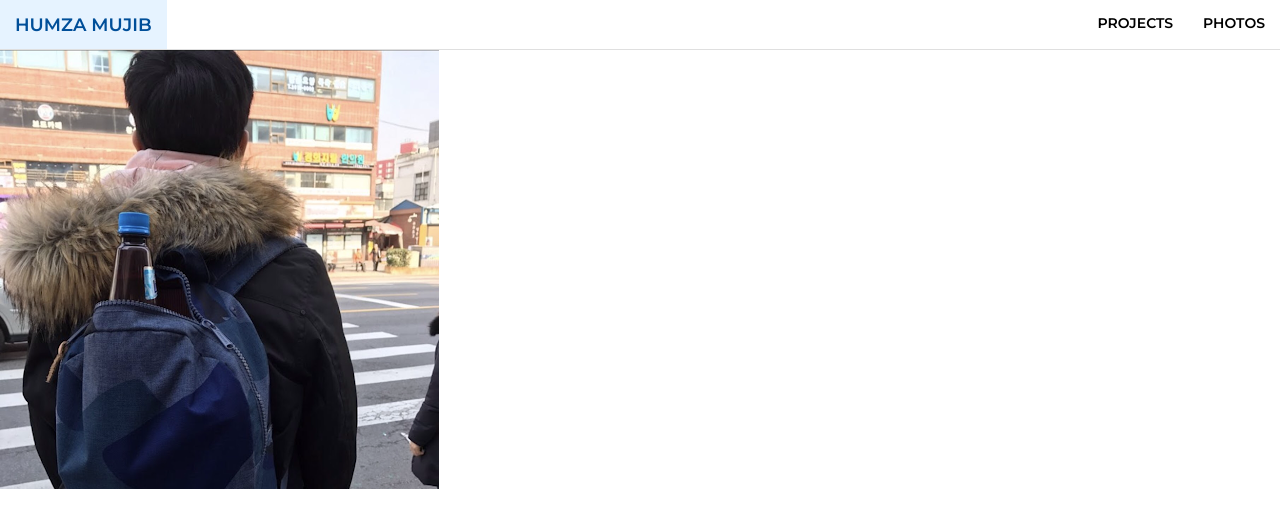
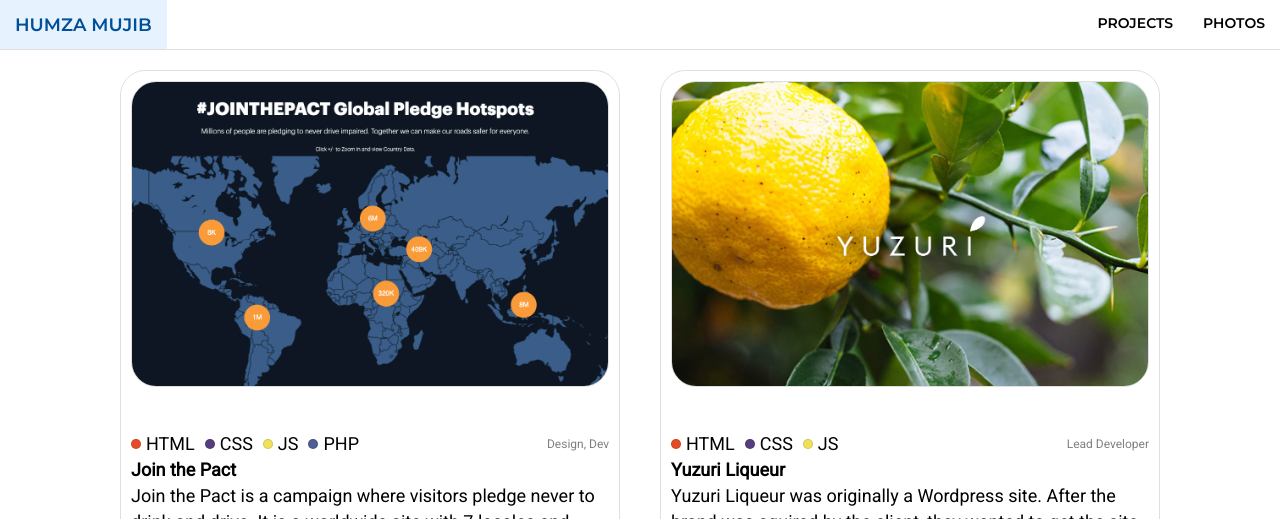
Before and after one commit to hkmcoding/personal-site, a Gatsby site: page /projects in a window 1280 px wide. Shown: the top 519 px of the page. Built offline with nearby package versions, Linux system fonts and the light colour scheme; Gatsby itself is replaced by a stand-in of ours.

Commit message:
Finished most of the project page with four, large projects so far

```diff
--- a/src/components/projectComponent.js
+++ b/src/components/projectComponent.js
@@ -24,8 +24,10 @@
           </div>
          </>
         	)}
+        	<span className={`role`}>{props.role}</span>
       </div>
       <div className={`project-description`}>
+        <span className={`project-title`}>{props.title}</span>
         <span>{props.description}</span>
       </div>
     </div>
--- a/src/pages/projects.js
+++ b/src/pages/projects.js
@@ -8,12 +8,28 @@
 import '../styles/projects.css'
 
 // Image imports
-import profilePic from '../images/profile-picture.png'
+import jointhepact from '../images/jointhepact.png'
+import yuzuri from '../images/yuzuri.png'
+import budgetapp from '../images/budgetapp.png'
+import belsazar from '../images/belsazar.png'
 
 const Projects = () => (
   <Layout>
     <SEO title='Projects' />
-    <Project image={profilePic} tech={['HTML', 'CSS', 'JS']} description='Lorem ipsum dolor sit amet, consectetur adipiscing elit, sed do eiusmod tempor incididunt ut labore et dolore magna aliqua. Convallis convallis tellus id interdum velit laoreet id. Mauris nunc congue nisi vitae suscipit tellus. Augue lacus viverra vitae congue eu. In eu mi bibendum neque egestas.' />
+    <div className={`project-container`}>
+      <a className={`project-link`} href='https://jointhepact.com'>
+        <Project image={jointhepact} tech={['HTML', 'CSS', 'JS', 'PHP']} title={'Join the Pact'} role={'Design, Dev'} description='Join the Pact is a campaign where visitors pledge never to drink and drive. It is a worldwide site with 7 locales and growing. Most of my work went towards creating the interactive pledge map. I also am responsible for the Greek, Thailand, and Vietnam locale.' />
+      </a>
+      <a className={`project-link`} href='https://yuzuriliqueur.com'>
+        <Project image={yuzuri} tech={['HTML', 'CSS', 'JS']} title={'Yuzuri Liqueur'} role={'Lead Developer'} description='Yuzuri Liqueur was originally a Wordpress site. After the brand was aquired by the client, they wanted to get the site off of Wordpress. Some of the challenges with this project were emulating Wordpress plugin behaviors. This was also my first solo-developer project from start to finish!' />
+      </a>
+      <a className={`project-link`} href='https://www.belsazar.com/en-de/'>
+        <Project image={belsazar} tech={['HTML', 'CSS', 'JS']} title={'Belsazar'} role={'Lead QA Analyst'} description='Belsazar was also originally a Wordpress site that had to be migrated. Due to my previous experience with migrating Yuzuri, I was responisble for light dev and QA. Belsazar was particularly challenging due to the original Wordpress site not working properly.' />
+      </a>
+      <a className={`project-link`} href='https://hmujib.github.io/budgeting-application/'>
+        <Project image={budgetapp} tech={['HTML', 'CSS', 'JS']} title={'ES5 Budgeting App'} role={'Personal Project'} description='A personal project I took up to better understand ES5 and the shortcomings that ES6 solves. I also took up the project for general practice as I was mostly doing QA for Belsazar at the time. In the future, I would love to port the same project over to React.' />
+      </a>
+    </div>
   </Layout>
 )
 
--- a/src/styles/projects.css
+++ b/src/styles/projects.css
@@ -1,3 +1,11 @@
+.container {
+	width: 500px;
+	margin: 20px;
+	border: 1px solid rgba(0,0,0,.125);
+	border-radius: 25px;
+	padding: 10px;
+}
+
 .tech {
 	display: flex;
 }
@@ -18,6 +26,12 @@
 	border: 1px solid rgba(0,0,0,.125);
 }
 
+.role {
+	margin-left: auto;
+	font-size: 12px;
+	color: gray;
+}
+
 .JS {
 	background-color: #f1e05a;
 }
@@ -29,3 +43,36 @@
 .CSS {
 	background-color: #563d7c;
 }
+
+.PHP {
+	background-color: #4F5D95;
+}
+
+.project-container {
+	display: flex;
+	flex-wrap: wrap;
+	justify-content: center;
+}
+
+.project-image {
+	display: block;
+	position: relative;
+	text-align: center;
+	height: 350px;
+}
+
+.project-title {
+	display: block;
+	font-weight: 700;
+}
+
+.project-image img {
+	border-radius: 25px;
+	border: 1px solid rgba(0,0,0,.125);
+	max-height: 350px;
+}
+
+.project-link {
+	text-decoration: none;
+	color: black;
+}
```
Also changed, not shown: src/images/belsazar.png (added), src/images/budgetapp.png (added), src/images/jointhepact.png (added), src/images/yuzuri.png (added).
